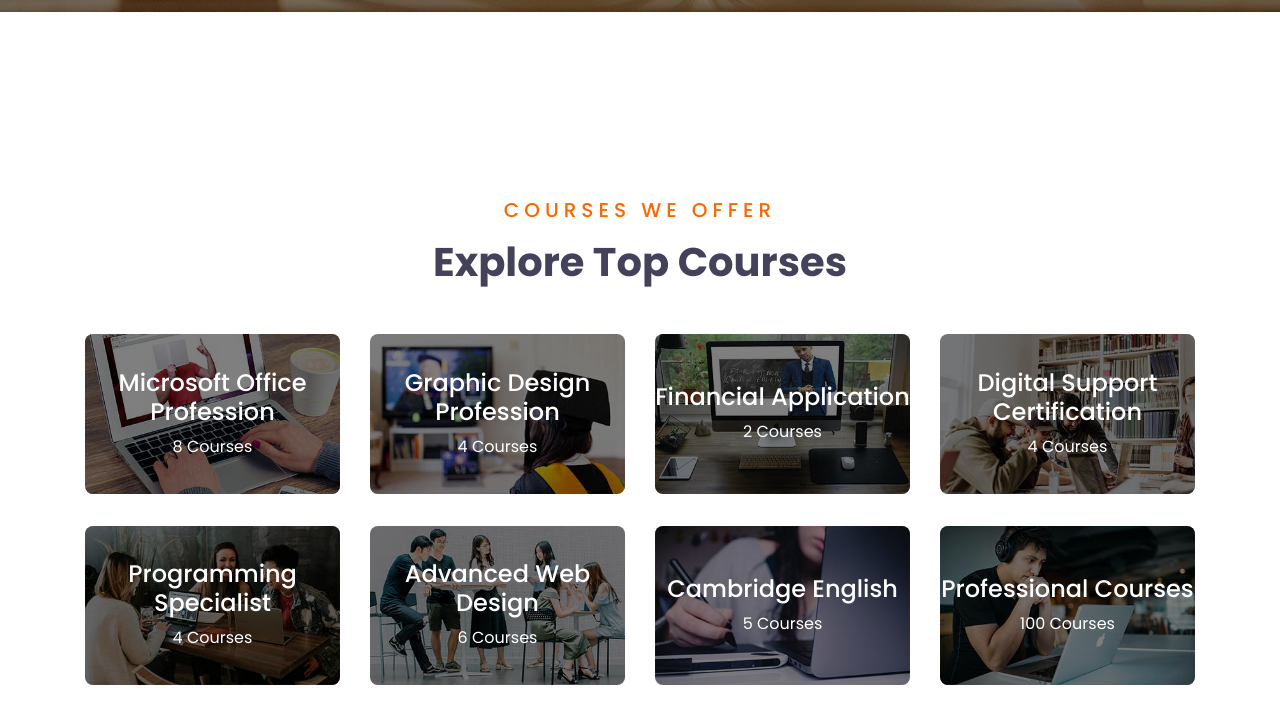
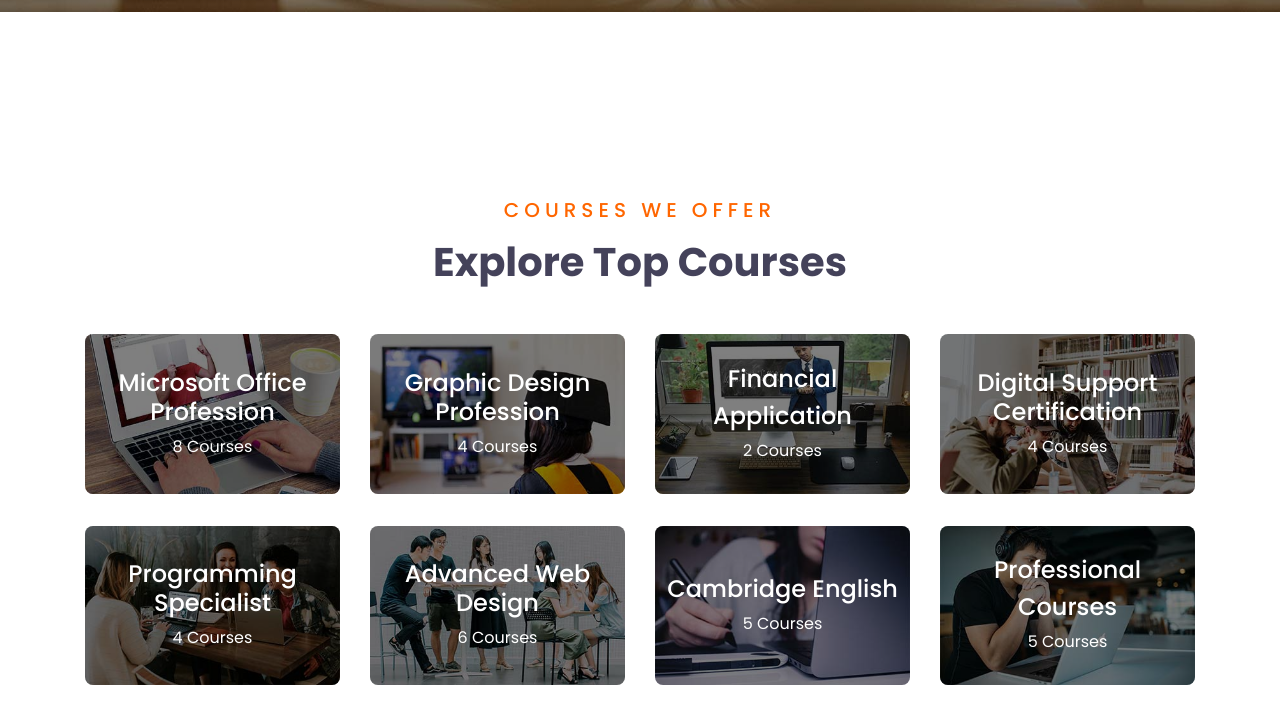
Before and after one commit to otis-254/To-Host, a plain HTML site: page course.html in a window 1280 px wide. Shown: the part 475-1198 px from the top of the page. Drawn offline with nearby package versions, Linux system fonts and the light colour scheme.

Commit message:
first commit

```diff
--- a/course.html
+++ b/course.html
@@ -162,8 +162,8 @@
                     <div class="cat-item position-relative overflow-hidden rounded mb-2">
                         <img class="img-fluid" src="img/cat-3.jpg" alt="">
                         <a class="cat-overlay text-center text-white text-decoration-none" >
-                            <h4 class="text-white font-weight-medium">Financial Application
-                            </h4>
+                        <h4 class="text-white font-weight-medium">Financial </h4>
+                        <h4 class="text-white font-weight-medium"> Application</h4>
                             <span>2 Courses</span>
                         </a>
                     </div>
@@ -211,8 +211,9 @@
                     <div class="cat-item position-relative overflow-hidden rounded mb-2">
                         <img class="img-fluid" src="img/cat-8.jpg" alt="">
                         <a class="cat-overlay text-white text-decoration-none" >
-                            <h4 class="text-white font-weight-medium">Professional Courses</h4>
-                            <span>100 Courses</span>
+                            <h4 class="text-white font-weight-medium">Professional  </h4>
+                            <h4 class="text-white font-weight-medium">Courses</h4>
+                            <span> 5 Courses</span>
                         </a>
                     </div>
                 </div>
```
